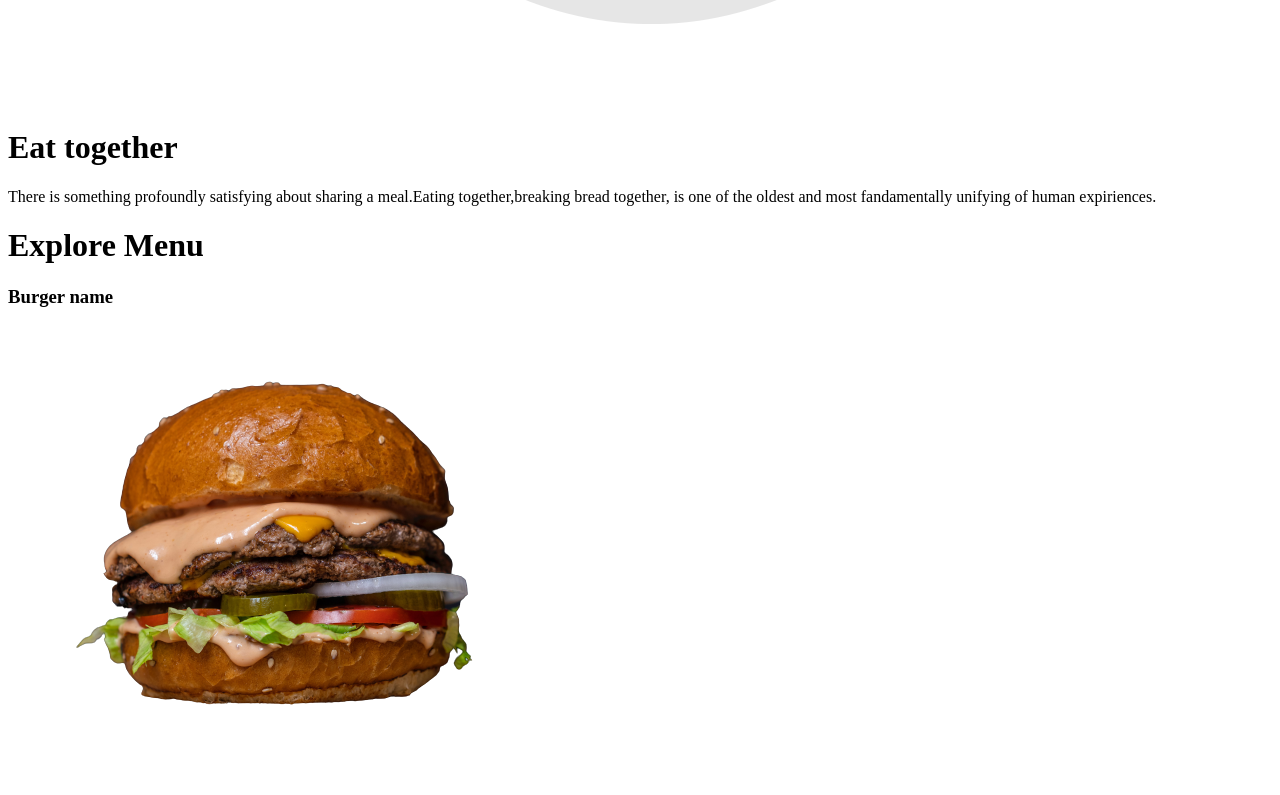
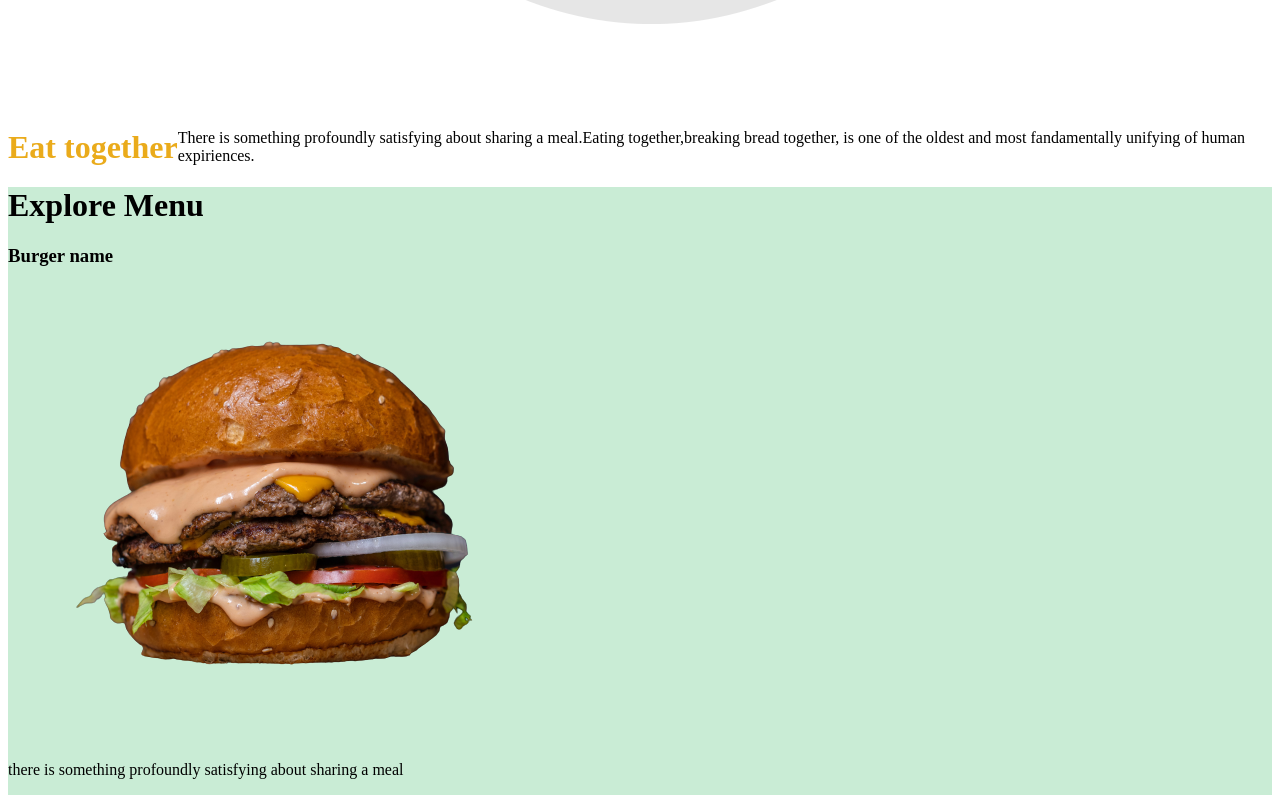
Before and after one commit to trevin-livele/ip2_streetfood_website, a plain HTML site: page index.html in a window 1280 px wide. Shown: the part 940-1735 px from the top of the page. Drawn offline with Linux system fonts and the light colour scheme.

Commit message:
edited explore menu

```diff
--- a/index.css
+++ b/index.css
@@ -65,3 +65,14 @@ text-align: center;
 .special{
   color: green;
 }
+.eat{
+  color: #EAAB1B;
+  float: left;
+}
+.send{
+  color: #6CB840;
+}
+.explore{
+  background-color: #C9ECD5;
+
+}
--- a/index.html
+++ b/index.html
@@ -48,7 +48,7 @@
         <img src="images1/eating_together.png" alt="">
     </div>
     <div>
-        <h1>Eat together</h1>
+        <h1><span class="eat">Eat together</span></h1>
     </div>
     <div>
         <p>There is something profoundly satisfying
@@ -56,7 +56,7 @@
             is one of the oldest and most fandamentally unifying of human expiriences.
         </p>
     </div>
-
+<div class="explore">
     <div>
         <h1>Explore Menu</h1>
     </div>
@@ -110,6 +110,8 @@
             is one of the oldest and most fandamentally unifying of human expiriences.</p>
     </div>
 </div>
+</div>
+
 <div class="contact_us">
     <div>
         <h2>Contact us</h2>
@@ -142,7 +144,7 @@
     <p>GET THE LATEST NEWS.SIGNUP FOR OUR NEWSLETTERS</p>
     <a href="@website Design">@website Design"</a>
 </span>
-<div>
+<div class="send">
     <button type="button">Send</button>
 </div>
         </footer>
```
